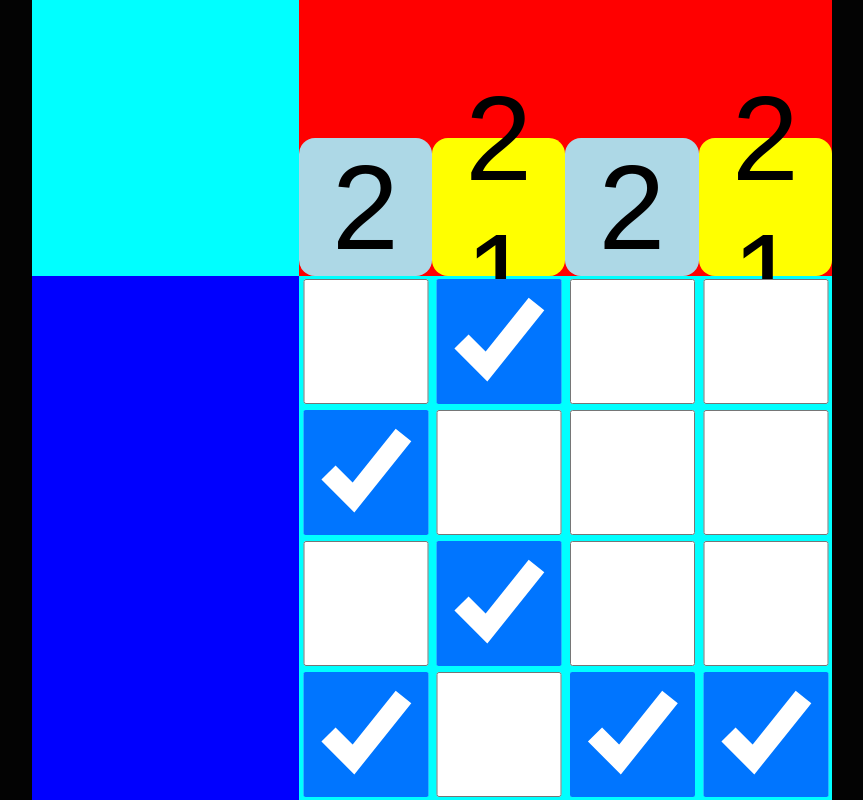
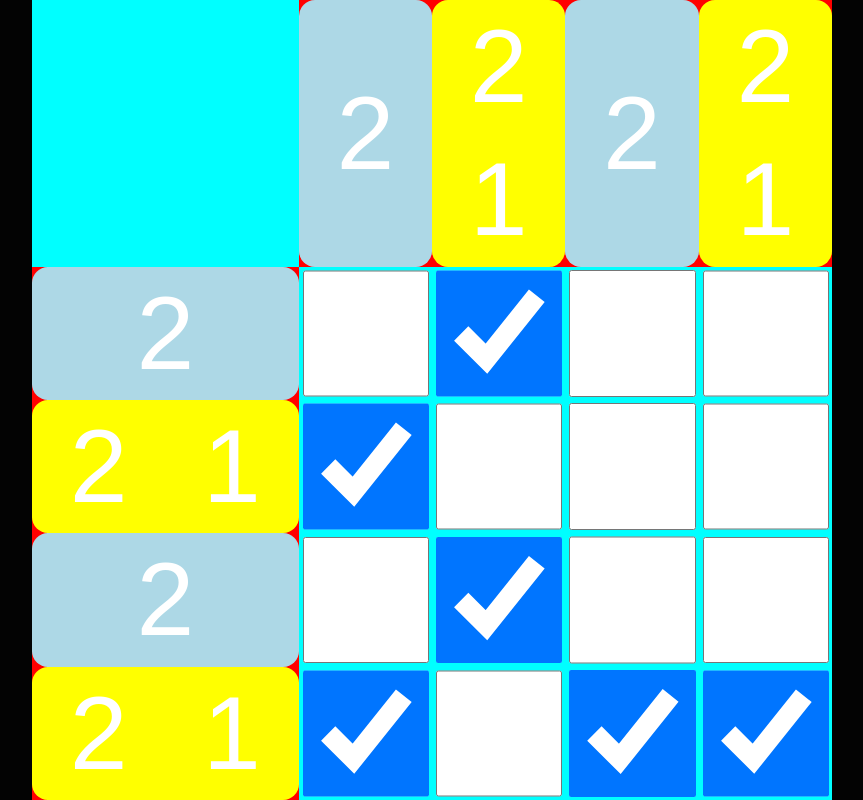
Before and after one commit to Wid-mo/nonograms-layout, a SvelteKit app: page / in a window 1280 px wide. Shown: the whole page, without its empty margins (208-1071 px from the left). Built offline with nearby package versions, Linux system fonts and the light colour scheme.

Commit message:
better labels + rows labels added

```diff
--- a/src/routes/+page.svelte
+++ b/src/routes/+page.svelte
@@ -15,6 +15,7 @@
 		return labels;
 	};
 	$: labelsForColumns = [[2], [2, 1], [2], [2, 1]];
+	// [].map((line) => generateLabelsForLine(line));
 	$: labelsForRows = [[2], [2, 1], [2], [2, 1]];
 	$: maxNumberOfLabelsForRows = Math.max(...labelsForColumns.map(({ length }) => length));
 	$: maxNumberOfLabelsForColumns = Math.max(...labelsForRows.map(({ length }) => length));
@@ -38,7 +39,15 @@
 			</div>
 		{/each}
 	</div>
-	<div class="rowsLabels"></div>
+	<div class="rowsLabels">
+		{#each labelsForRows as labelsGroup}
+			<div class="rowBlockWithLabels">
+				{#each labelsGroup as label}
+					<div>{label}</div>
+				{/each}
+			</div>
+		{/each}
+	</div>
 	<div class="grid" style="grid-template: repeat({cellsInRow}, auto) / repeat({cellsInRow}, auto);">
 		{#each cells as cell}
 			<input type="checkbox" checked={cell} />
@@ -59,7 +68,7 @@
 
 			& > .columnBlockWithLabels {
 				background-color: yellow;
-				height: 50%;
+				height: 100%;
 				width: 100%;
 				border-radius: 2cqmin;
 				display: flex;
@@ -73,7 +82,7 @@
 					display: flex;
 					justify-content: center;
 					align-items: center;
-					font-size: 15cqmin;
+					font-size: 13cqmin;
 					user-select: none;
 				}
 			}
@@ -82,7 +91,35 @@
 			}
 		}
 		& > .rowsLabels {
-			background-color: blue;
+			background-color: red;
+			display: flex;
+			justify-content: space-around;
+			/* align-items: flex-end; */
+			flex-direction: column;
+
+
+			& > .rowBlockWithLabels {
+				background-color: yellow;
+				height: 50%;
+				width: 100%;
+				border-radius: 2cqmin;
+				display: flex;
+				align-items: center;
+				justify-content: center;
+
+				& > * {
+					width: 100%;
+					height: 100%;
+					display: flex;
+					justify-content: center;
+					align-items: center;
+					font-size: 13cqmin;
+					user-select: none;
+				}
+			}
+			& > .rowBlockWithLabels:nth-child(odd) {
+				background-color: lightblue;
+			}
 		}
 		& > .grid {
 			display: grid;
@@ -99,5 +136,6 @@
 		align-items: center;
 		justify-content: center;
 		font-family: Arial, sans-serif;
+		color: white;
 	}
 </style>
```
